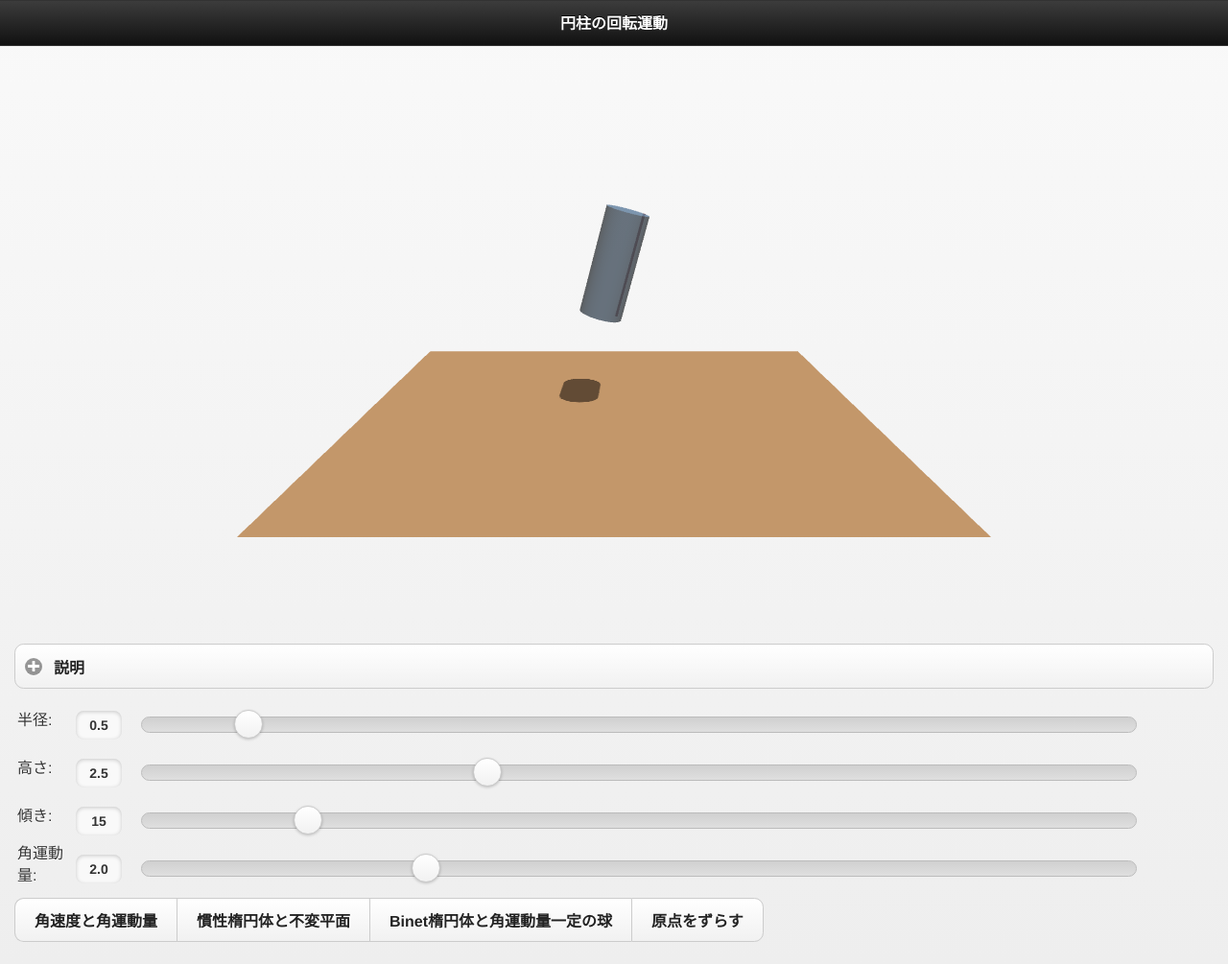
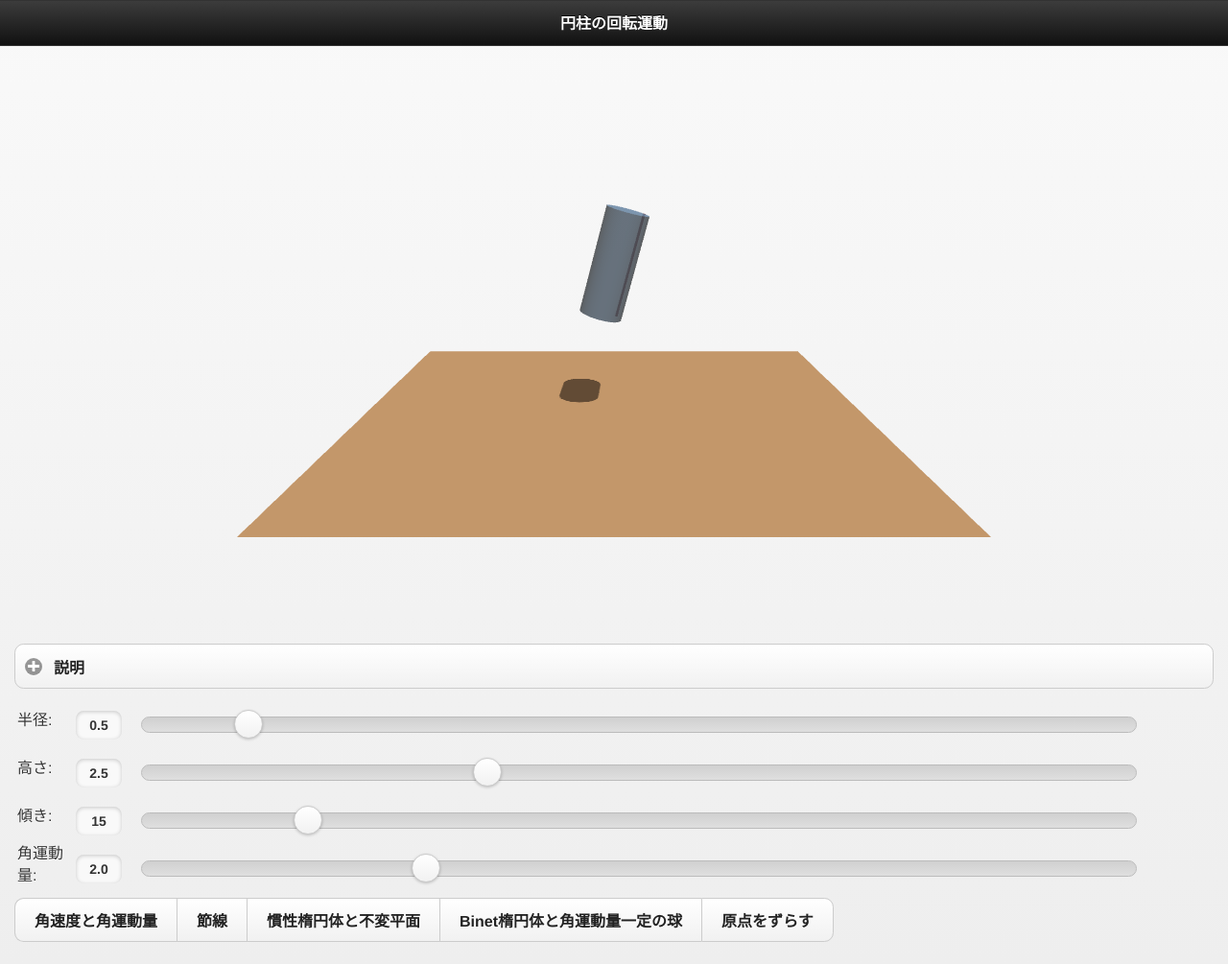
Before and after one commit to tamubun/Rotation, a plain HTML site: page computer/rotation/index.html in a window 1280 px wide. Shown: the whole page at 96% size. Drawn offline with Linux system fonts and the light colour scheme; animation ran at ten frames a second.

Commit message:
節線追加

```diff
--- a/computer/rotation/index.html
+++ b/computer/rotation/index.html
@@ -45,6 +45,8 @@
       <fieldset id='configs' data-role='controlgroup' data-type='horizontal'>
         <input name='vectors' id='vectors' type='checkbox'>
         <label for='vectors'>角速度と角運動量</label>
+        <input name='line-of-nodes' id='line-of-nodes' type='checkbox'>
+        <label for='line-of-nodes'>節線</label>
         <input name='poinsot' id='poinsot' type='checkbox'>
         <label for='poinsot'>慣性楕円体と不変平面</label>
         <input name='binet' id='binet' type='checkbox'>
--- a/computer/rotation/rotation.js
+++ b/computer/rotation/rotation.js
@@ -3,7 +3,8 @@ var camera, scene, renderer, controls;
 
 var radius, height, theta, mom, omega_phi, omega_psi;
 var I1, I2, I3, E, scale = 70, shift_x;
-var cylinder, poinsot, plane, contact, vect_l, vect_omega, binet, binet_s;
+var cylinder, poinsot, plane, contact, vect_l, vect_omega, binet, binet_s,
+    nodes_line;
 
 function newSettings() {
   radius = Number($('#radius').val());
@@ -12,6 +13,8 @@ function newSettings() {
   mom = Number($('#mom').val());
   cylinder.scale.set(radius * 50, height * 50, radius * 50);
   cylinder.quaternion.setFromAxisAngle(new THREE.Vector3(-1, 0, 0), theta);
+
+  nodes_line.scale.set(radius * 50, height * 50, radius * 50);
 
   I1 = I2 = radius * radius / 4.0 + height * height / 12.0;
   I3 = radius * radius / 2.0;
@@ -36,6 +39,9 @@ function newSettings() {
 }
 
 function newConfigs() {
+  nodes_line.visible =
+    $('#line-of-nodes').prop('checked');
+
   poinsot.visible = plane.visible = contact.visible =
     $('#poinsot').prop('checked');
   binet.visible = binet_s.visible =
@@ -98,9 +104,19 @@ function init() {
   var ground = new THREE.Mesh(
     new THREE.PlaneGeometry(600, 600), ground_material);
   ground.rotation.x = -Math.PI / 2;
-  ground.position.y = -80;
+  ground.position.y = cylinder.position.y - 180;
   ground.receiveShadow = true;
   scene.add(ground);
+
+  var geo = new THREE.Geometry();
+  geo.vertices.push(new THREE.Vector3(1.02, 0.52, 0));
+  geo.vertices.push(new THREE.Vector3(1.02, -0.52, 0));
+  nodes_line = new THREE.Line(
+    geo,
+    new THREE.LineBasicMaterial({ color: 0x000000 }));
+  nodes_line.position.y = cylinder.position.y;
+  nodes_line.useQuaternion = true;
+  scene.add(nodes_line);
 
   poinsot = new THREE.Mesh(
     new THREE.SphereGeometry(1, 16, 20, Math.PI, Math.PI*1.994),
@@ -174,6 +190,11 @@ function animate() {
   cylinder.quaternion.setFromAxisAngle(new THREE.Vector3(0, 1, 0), phi);
   cylinder.quaternion.multiply(q2);
 
+  q2.setFromAxisAngle(new THREE.Vector3(-1, 0, 0), theta);
+  nodes_line.rotation.set(0, phi, theta);
+  nodes_line.quaternion.setFromAxisAngle(new THREE.Vector3(0, 1, 0), phi);
+  nodes_line.quaternion.multiply(q2);
+
   var q = cylinder.quaternion.clone(),
       omega = new THREE.Vector3(0, mom, 0);
   q.inverse();
```
